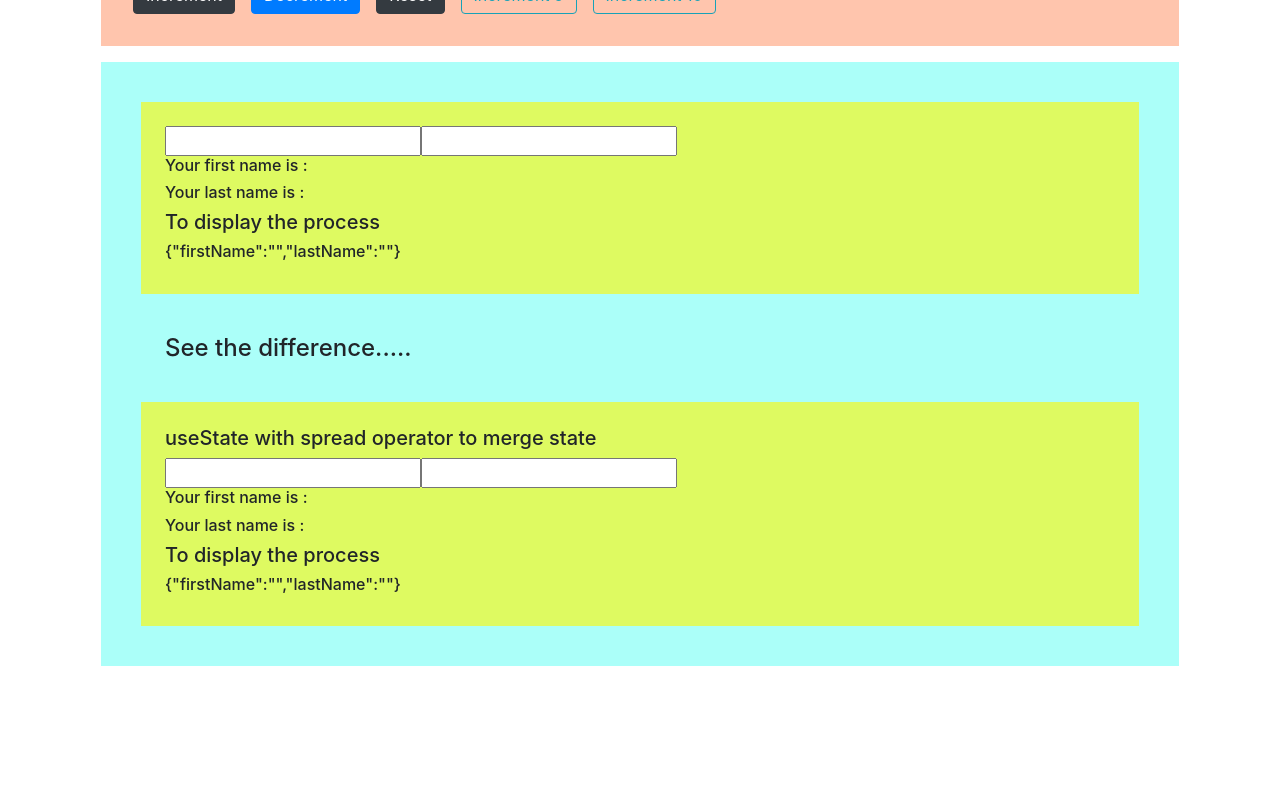
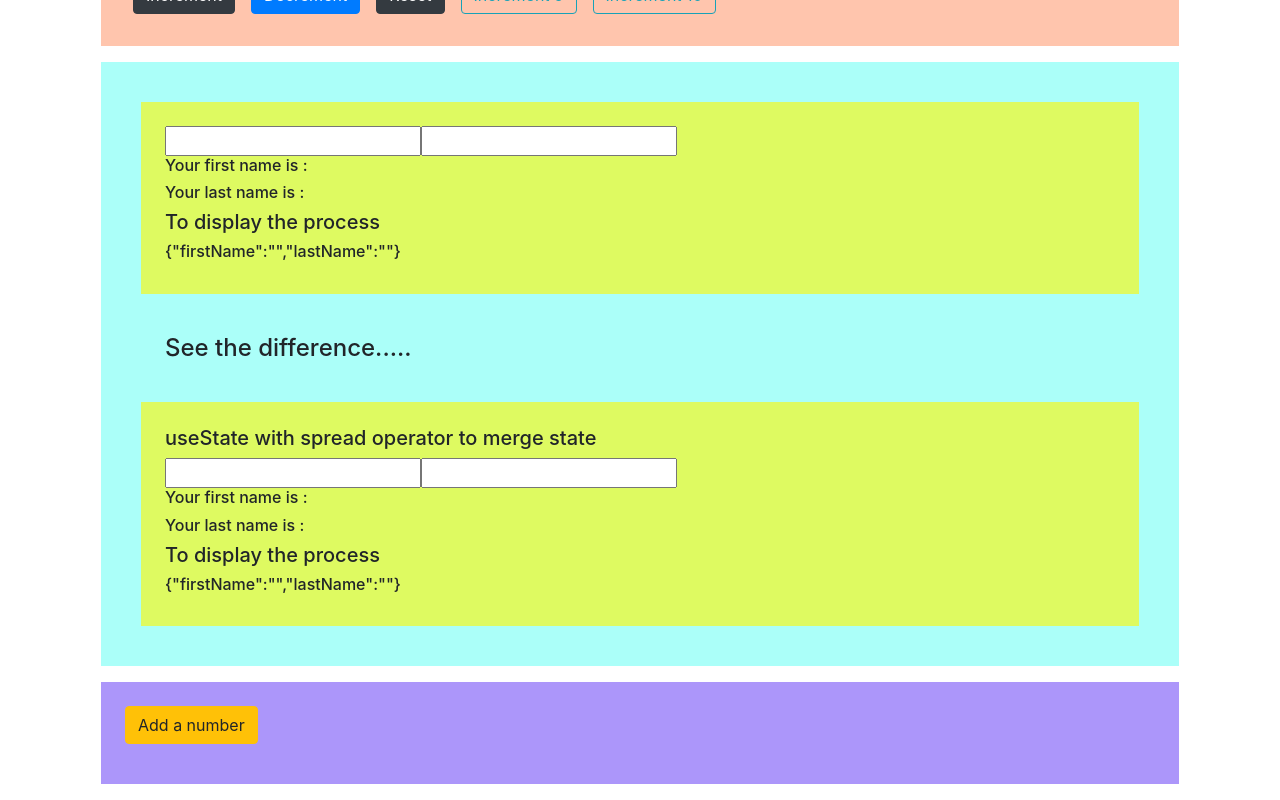
Before and after one commit to supuni9622/React-Code-Refference, a React (Create React App) app in the folder my-app/: page /useState in a window 1280 px wide. Shown: the part 544-1344 px from the top of the page. Before the commit the page ends 1226 px from the top, so only its background shows below. Built offline with nearby package versions, Linux system fonts and the light colour scheme.

Commit message:
Created HookCounterFour

```diff
--- a/my-app/src/useStateExamples/counter/Counter.js
+++ b/my-app/src/useStateExamples/counter/Counter.js
@@ -3,6 +3,20 @@ import ClassCounter from './components/ClassCounter'
 import HookCounter from './components/HookCounter'
 import HookCounterTwo from './components/HookCounterTwo'
 import HookCounterThree from './components/HookCounterThree'
+import HookCounterFour from './components/HookCounterFour'
+
+/*
+    Summary - useState
+
+    * The useState hook lets you add state to functional components
+    * In classes, the state is always an object
+    * With the useState hook, the state doesn't have to be an object. It can be object, string, boolean, number or array
+    * The useState hook returns an array with 2 elements.
+    * The first element is the current value of state, and the second element is a state setter function.
+    * New state value depends on the previous state value? You cn pass a function to the setter function.
+    * When dealing with objects or arrays, always make sure to spread your state variable and then call the setter function.
+
+*/
 
 const Counter = () => {
     return (
@@ -11,6 +25,7 @@ const Counter = () => {
             <HookCounter/>
             <HookCounterTwo/>
             <HookCounterThree/>
+            <HookCounterFour/>
         </div>
     )
 }
--- /dev/null
+++ b/my-app/src/useStateExamples/counter/components/HookCounterFour.js
@@ -0,0 +1,29 @@
+import React, {useState} from 'react'
+import Button from 'react-bootstrap/Button'
+
+// useState with arrays
+
+const HookCounterFour = () => {
+    const [items, setItems] = useState([])
+
+    const addItem = () => {
+        setItems([...items,
+        {
+            id: items.length,
+            value: Math.floor(Math.random()*10) + 1
+        }])
+    }
+
+    return (
+        <div className="m-3 p-4" style={{backgroundColor:'#ac96fa'}}>
+            <Button variant="warning" onClick={addItem}>Add a number</Button>
+            <ul>
+                {items.map(item => (
+                    <li key={item.id}>{item.value}</li>
+                ))}
+            </ul>
+        </div>
+    )
+}
+
+export default HookCounterFour
```
